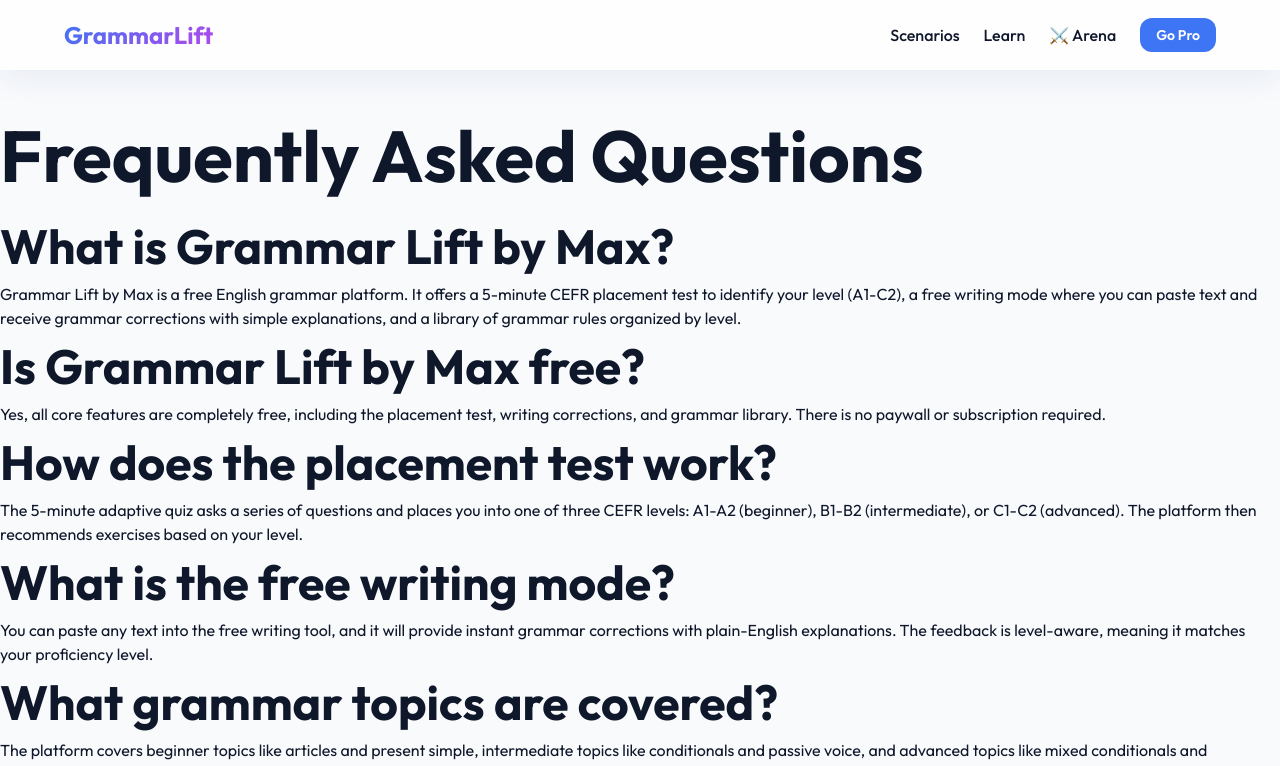
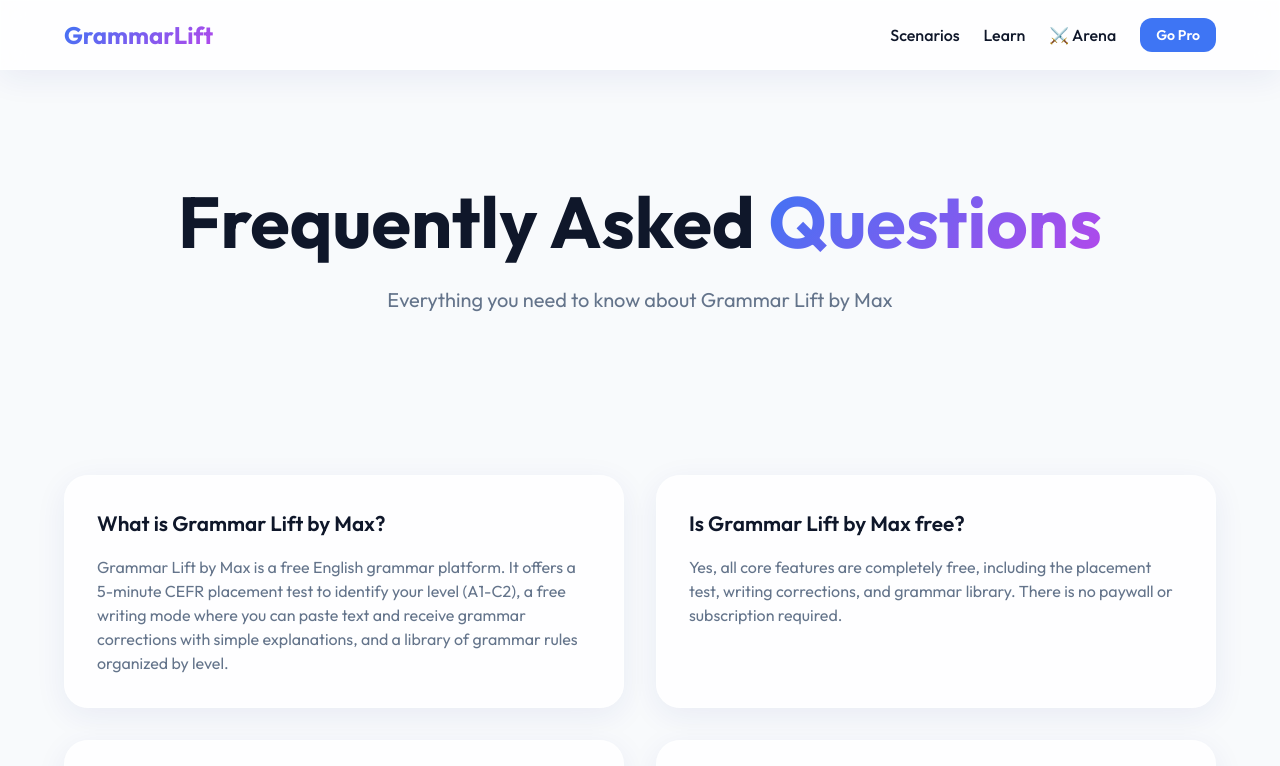
Before and after one commit to mx1204/grammarlift, a Next.js app: page /faq in a window 1280 px wide. Shown: the top 766 px of the page. Built offline with nearby package versions, Linux system fonts and the light colour scheme.

Commit message:
Update page.tsx

```diff
--- a/src/app/faq/page.tsx
+++ b/src/app/faq/page.tsx
@@ -1,4 +1,5 @@
 import { Metadata } from 'next';
+import GlassCard from '@/components/GlassCard';
 
 export const metadata: Metadata = {
   title: 'FAQ - Grammar Lift by Max',
@@ -83,17 +84,33 @@
         type="application/ld+json"
         dangerouslySetInnerHTML={{ __html: JSON.stringify(faqSchema) }}
       />
-      <main className="max-w-3xl mx-auto px-4 py-12">
-        <h1 className="text-3xl font-bold mb-8">Frequently Asked Questions</h1>
-        <div className="space-y-8">
-          {faqSchema.mainEntity.map((item, idx) => (
-            <div key={idx} className="border-b pb-6">
-              <h2 className="text-xl font-semibold mb-3">{item.name}</h2>
-              <p className="text-gray-700">{item.acceptedAnswer.text}</p>
-            </div>
-          ))}
-        </div>
-      </main>
+      <div className="container animate-fade-in">
+        {/* Hero Section */}
+        <section className="section-padding" style={{ textAlign: 'center' }}>
+          <h1 style={{ fontWeight: 800, marginBottom: '1.5rem', lineHeight: 1.1 }}>
+            Frequently Asked <span className="text-grad">Questions</span>
+          </h1>
+          <p style={{ fontSize: '1.25rem', color: 'var(--text-muted)', maxWidth: '800px', margin: '0 auto' }}>
+            Everything you need to know about Grammar Lift by Max
+          </p>
+        </section>
+
+        {/* FAQ Grid */}
+        <section className="section-padding">
+          <div className="responsive-grid" style={{ gridTemplateColumns: 'repeat(2, 1fr)' }}>
+            {faqSchema.mainEntity.map((item, idx) => (
+              <GlassCard key={idx} hover>
+                <h3 style={{ fontSize: '1.3rem', marginBottom: '1rem', fontWeight: 600 }}>
+                  {item.name}
+                </h3>
+                <p style={{ color: 'var(--text-muted)', lineHeight: 1.5 }}>
+                  {item.acceptedAnswer.text}
+                </p>
+              </GlassCard>
+            ))}
+          </div>
+        </section>
+      </div>
     </>
   );
 }
```
